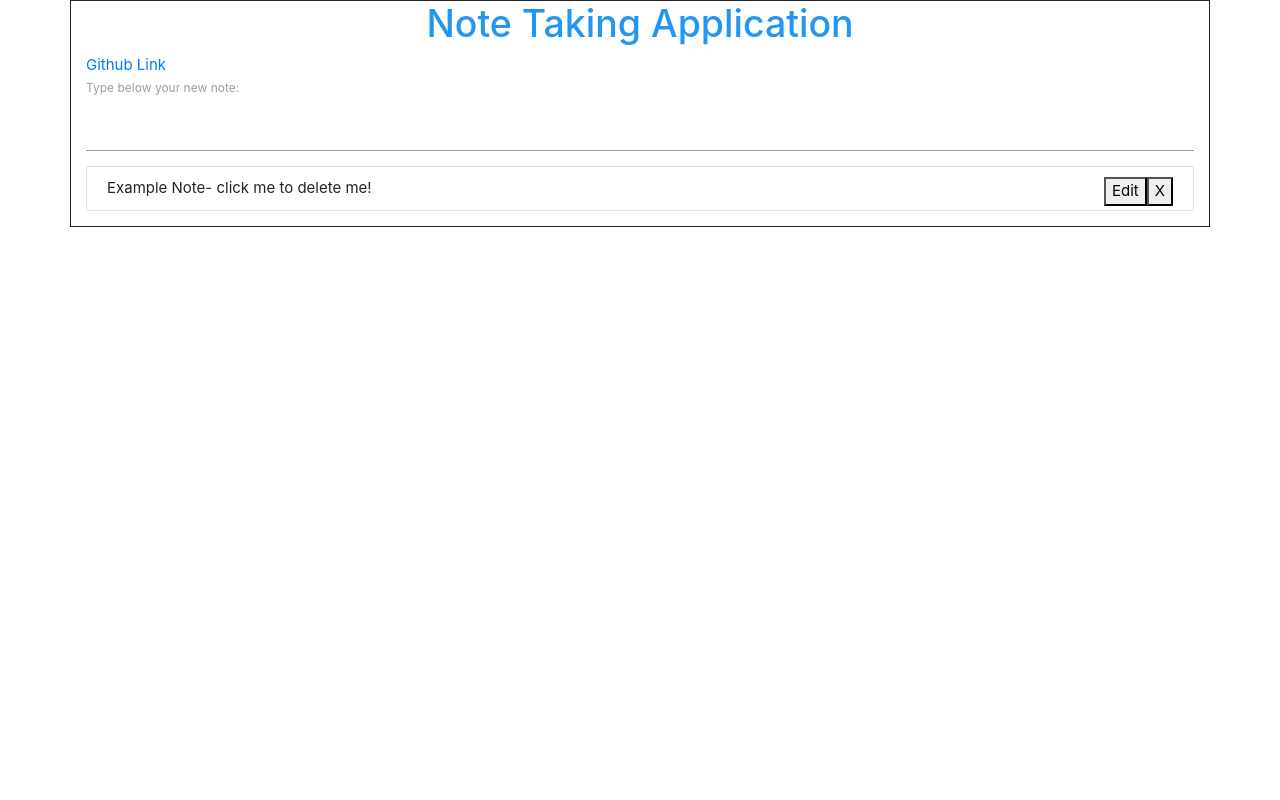
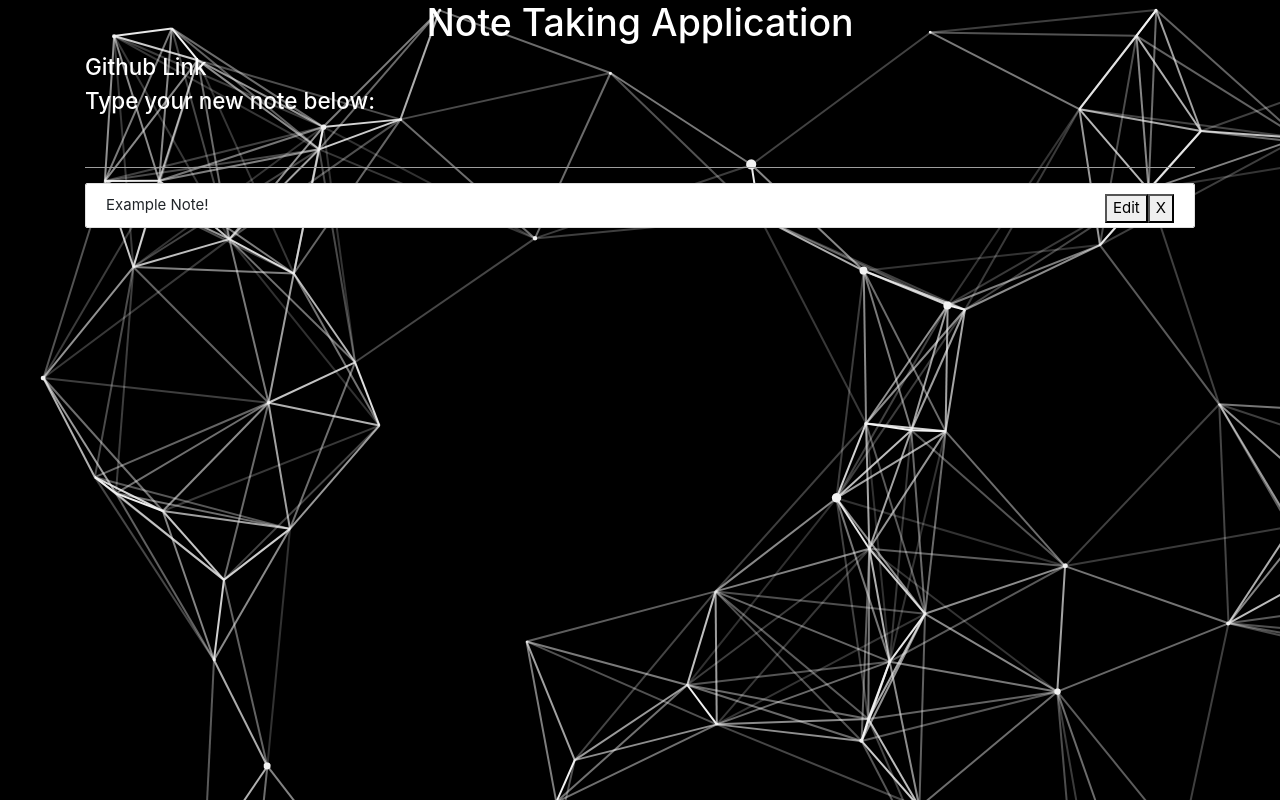
Before and after one commit to megletizia/note-taking-app, a React (Create React App) app: page / in a window 1280 px wide. Built offline with nearby package versions, Linux system fonts and the light colour scheme.

Commit message:
styling changes

```diff
--- a/src/App.js
+++ b/src/App.js
@@ -4,7 +4,7 @@ import AddNote from "./Components/AddNote.jsx";
 
 class App extends Component {
   state = {
-    notes: [{ id: 1, content: "Example Note- click me to delete me!" }]
+    notes: [{ id: 1, content: "Example Note!" }]
   };
   deleteNote = id => {
     // Filters out the notes that were clicked on
@@ -23,8 +23,13 @@ class App extends Component {
   render() {
     return (
       <div className="note-app container">
-        <h1 className="center blue-text">Note Taking Application</h1>
-        <a href="https://github.com/megletizia/note-taking-app">Github Link</a>
+        <h1 className="center white-text">Note Taking Application</h1>
+        <a
+          href="https://github.com/megletizia/note-taking-app"
+          className="gitLink"
+        >
+          <h4 className="white-text">Github Link</h4>
+        </a>
         <AddNote addNote={this.addNote} />
         <Notes notes={this.state.notes} deleteNote={this.deleteNote} />
       </div>
--- a/src/Components/AddNote.jsx
+++ b/src/Components/AddNote.jsx
@@ -19,9 +19,10 @@ class AddNote extends Component {
     return (
       <div>
         <form onSubmit={this.handleSubmit}>
-          <label>Type below your new note: </label>
+          <h4 className="white-text">Type your new note below: </h4>
           <input
             type="text"
+            className="input-text"
             onChange={this.handleChange}
             value={this.state.content}
           />
--- a/src/Components/Notes.jsx
+++ b/src/Components/Notes.jsx
@@ -6,7 +6,7 @@ const Notes = ({ notes, deleteNote }) => {
       return (
         <div className="collection-item" key={note.id}>
           {note.content}
-          <div class="buttons">
+          <div className="buttons">
             <button
               onClick={() => {
                 deleteNote(note.id);
--- a/src/index.css
+++ b/src/index.css
@@ -1,11 +1,9 @@
 body {
   margin: 0;
   padding: 0;
-  font-family: -apple-system, BlinkMacSystemFont, "Segoe UI", "Roboto", "Oxygen",
-    "Ubuntu", "Cantarell", "Fira Sans", "Droid Sans", "Helvetica Neue",
-    sans-serif;
+  font-family: "Times New Roman", Times, serif;
   -webkit-font-smoothing: antialiased;
-  -moz-osx-font-smoothing: grayscale;
+  background-image: url("./images/background2.png");
 }
 
 code {
@@ -17,6 +15,6 @@ code {
   float: right;
 }
 
-.note-app {
-  border: 1px solid;
+.input-text {
+  color: white;
 }
```
Also changed, not shown: src/images/background1.png (added), src/images/background2.png (added).
